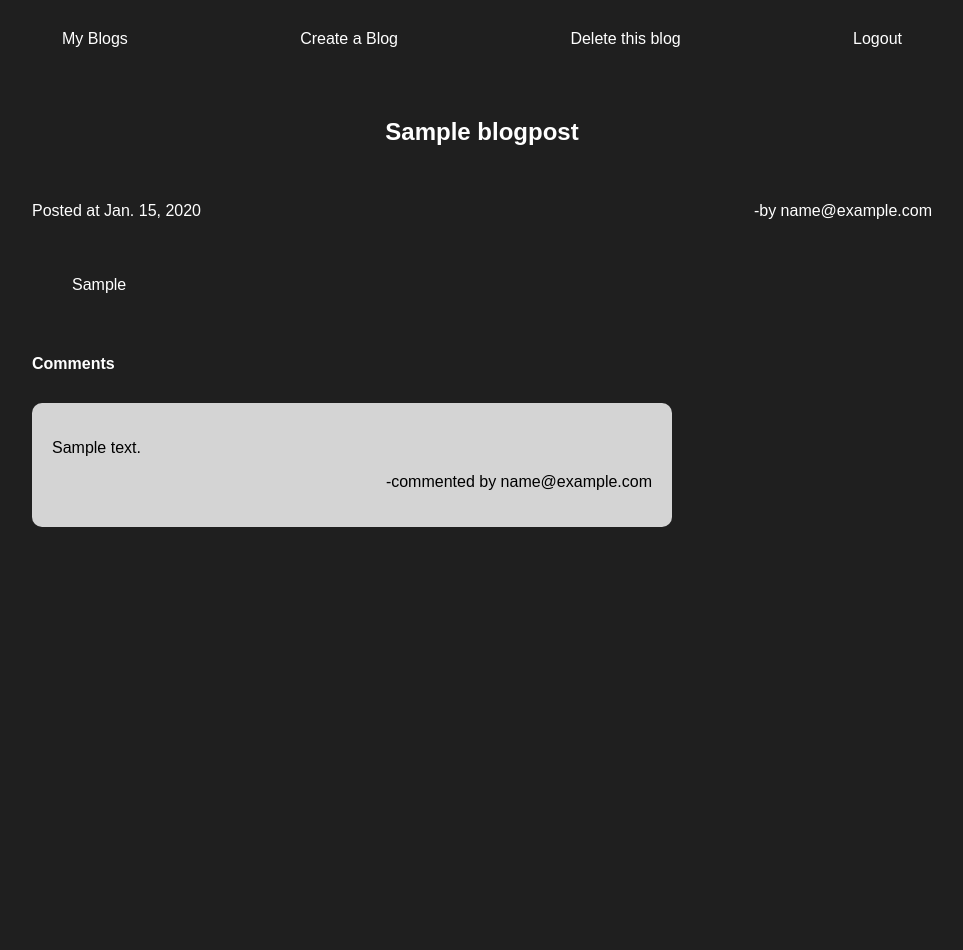
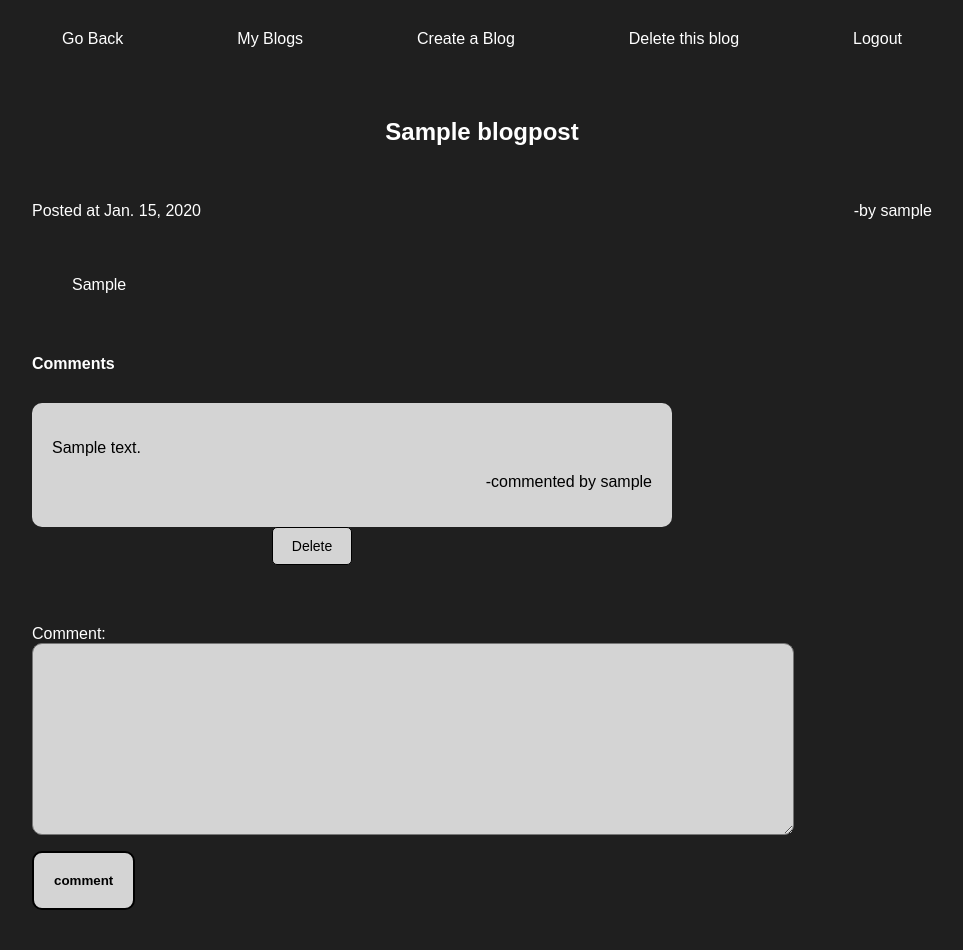
Before and after one commit to Inayath-Hussain/Blog, a Django app: page /1/ in a window 1280 px wide. Shown: the whole page, without its empty margins (158-1121 px from the left). Before the commit the page ends 527 px from the top, so only its background shows below. Run offline with Django 4.2, Linux system fonts and the light colour scheme; a user stored in the database is signed in; tables that the repository leaves empty hold one stand-in row (values such as "Sample post").

Commit message:
added comment functionality

```diff
--- a/Blog/settings.py
+++ b/Blog/settings.py
@@ -25,7 +25,7 @@
 SECRET_KEY = config('SECRET_KEY')
 
 # SECURITY WARNING: don't run with debug turned on in production!
-DEBUG = True
+DEBUG = False
 
 ALLOWED_HOSTS = ['localhost', '127.0.0.1']
 
--- a/blog_app/forms.py
+++ b/blog_app/forms.py
@@ -1,8 +1,14 @@
 from django.forms import ModelForm
-from .models import BlogPost
+from .models import BlogPost, Comments
 
 
 class CreateForm(ModelForm):
     class Meta:
         model = BlogPost
         fields = ['title', 'blog']
+
+
+class CommentForm(ModelForm):
+    class Meta:
+        model = Comments
+        fields = ['comment']
--- a/blog_app/models.py
+++ b/blog_app/models.py
@@ -14,7 +14,7 @@
     # image
 
     class Meta:
-        ordering = ['created_at']
+        ordering = ['-created_at']
 
 
 class Comments(models.Model):
@@ -23,3 +23,7 @@
     comment = models.TextField()
     blog = models.ForeignKey(BlogPost,
                              on_delete=models.CASCADE, related_name='comments')
+    created_at = models.DateTimeField(auto_now_add=True, null=True)
+
+    class Meta:
+        ordering = ['-created_at']
--- a/blog_app/templates/blog_app/home.html
+++ b/blog_app/templates/blog_app/home.html
@@ -21,7 +21,7 @@
     <a href="{% url 'detail-blog' blog.id %}">
         <div class="blogs">
             <h3 style="justify-content: center;">{{blog.title}}</h3>
-            <p style="justify-content: right; display: flex;">-by {{blog.owner}}</p>
+            <p style="justify-content: right; display: flex;">-by {{blog.owner.username}}</p>
         </div>
 
     </a>
--- a/blog_app/templates/blog_app/listuserblog.html
+++ b/blog_app/templates/blog_app/listuserblog.html
@@ -17,10 +17,7 @@
     <div class="blogs">
         <h3>{{item.title}}</h3>
         <p>{{item.created_at}}</p>
-        <!-- {% for comment in item.comments.all %}
-        {{comment.owner}}
-        {{comment.comment}}
-        {% endfor %} -->
+
     </div>
         {% endfor %}
 
--- a/blog_app/templates/blog_app/viewblog.html
+++ b/blog_app/templates/blog_app/viewblog.html
@@ -2,6 +2,7 @@
 {% block content %}
 
 <nav>
+    <a href="{% url 'home' %}">Go Back</a>
     {% if request.user.username %}
     <a href="{% url 'list-userblog' %}">My Blogs</a>
     <a href="{% url 'postblog' %}">Create a Blog</a>
@@ -20,7 +21,7 @@
 </div>
 <div class="details">
     <p> Posted at {{blog.created_at}}</p>
-    <p> -by {{blog.owner}}</p>
+    <p> -by {{blog.owner.username}}</p>
 
 </div>
 <div class="blog">
@@ -28,12 +29,27 @@
 
 </div>
 <h4>Comments</h4>
-{% for comment in blog.comments.all %}
+{% for comment in comments %}
 <div class="comments">
     <p>{{comment.comment}}</p>
-    <p style="justify-content: right;display:flex;"> -commented by {{comment.owner}}</p>
+    <p style="justify-content: right;display:flex;"> -commented by {{comment.owner.username}}</p>
 
 </div>
+{% if comment.owner == request.user %}
+    <a href="{% url 'deletecomment' blog.id comment.id  %}">
+        <input type="submit" class="button" value="Delete">
+
+    </a>
+
+{% endif %}
 {% endfor %}
 
+<div class="commentform">
+    <form method="post">
+        {% csrf_token %}
+        {{form.as_p}}
+        <input type="submit" value="comment">
+    </form>
+</div>
+
 {% endblock content %}
--- a/blog_app/urls.py
+++ b/blog_app/urls.py
@@ -11,5 +11,7 @@
     path('logout/', LogoutView.as_view(next_page='home'), name='logout'),
     path('register/', views.BlogRegistrationView.as_view(), name='register'),
     path('postblog/', views.postblog, name='postblog'),
-    path('deleteblog/<int:pk>', views.deleteblog, name='deleteblog')
+    path('deleteblog/<int:pk>/', views.deleteblog, name='deleteblog'),
+    path('deletecomment/<int:b>/<int:pk>',
+         views.deletecomment, name='deletecomment')
 ]
--- a/blog_app/views.py
+++ b/blog_app/views.py
@@ -5,7 +5,7 @@
 from django.contrib.auth.views import LoginView
 from django.views.generic import FormView
 from .models import BlogPost, Comments
-from .forms import CreateForm
+from .forms import CreateForm, CommentForm
 from users import forms
 
 
@@ -38,17 +38,25 @@
 
 @login_required
 def listuserblogs(request):
-    blogs = BlogPost.objects.prefetch_related(
-        'comments').filter(owner=request.user)
+    blogs = BlogPost.objects.filter(owner=request.user)
     context = {'blogs': blogs}
     return render(request, 'blog_app/listuserblog.html', context)
 
 
 @login_required
 def detailuserblogs(request, pk):
-    blog = BlogPost.objects.prefetch_related(
-        'comments').filter(owner=request.user).get(id=pk)
-    context = {'blog': blog}
+    blog = BlogPost.objects.filter(
+        owner=request.user).select_related('owner').get(id=pk)
+    comment = Comments.objects.filter(blog=blog).select_related('owner')
+    form = CommentForm()
+    context = {'blog': blog, 'comments': comment, 'form': form}
+
+    if request.method == 'POST':
+        extra_fields = Comments(owner=request.user, blog=blog)
+        form = CommentForm(request.POST, instance=extra_fields)
+        if form.is_valid():
+            form.save()
+            return redirect('detail-userblog')
     return render(request, 'blog_app/viewuserblog.html', context)
 
 
@@ -79,13 +87,36 @@
 
 
 def listblogs(request):
-    blogs = BlogPost.objects.all()
+    blogs = BlogPost.objects.select_related('owner').all()
     context = {'blogs': blogs}
     return render(request, 'blog_app/home.html', context)
 
 
 def detailblogs(request, pk):
+    blog = BlogPost.objects.prefetch_related('owner').get(id=pk)
+    comment = Comments.objects.filter(blog=blog).select_related('owner')
     if request.method == 'GET':
-        blog = BlogPost.objects.get(id=pk)
-        context = {'blog': blog}
+        form = CommentForm()
+        context = {'blog': blog, 'form': form, 'comments': comment}
+
+    if request.method == 'POST':
+        if not request.user.is_authenticated:
+            return redirect('login')
+
+        form = CommentForm(request.POST)
+        extra_fields = Comments(owner=request.user, blog=blog)
+        form = CommentForm(request.POST, instance=extra_fields)
+        if form.is_valid():
+            form.save()
+            return redirect('detail-blog', pk=pk)
     return render(request, 'blog_app/viewblog.html', context)
+
+
+def deletecomment(request, b, pk):
+    comment = Comments.objects.get(id=pk)
+    context = {'comment': comment}
+
+    if request.method == 'POST':
+        comment.delete()
+        return redirect('detail-blog', pk=b)
+    return render(request, 'blog_app/deletecomment.html', context)
--- a/static/css/main.css
+++ b/static/css/main.css
@@ -5,6 +5,7 @@
     max-width: 900px;
     margin: auto;
     align-content: center;
+    margin-bottom: 40px;
 }
 
 input {
@@ -79,9 +80,9 @@
 }
 
 .comments:hover {
-    margin-top: 10px;
-    margin-bottom: 10px;
-    padding: 30px;
+    /* margin-top: 10px;
+    margin-bottom: 10px; */
+    padding: 25px;
 }
 
 .login {
@@ -189,6 +190,25 @@
     width: 100%;
 }
 
+.deletecomment {
+    background-color: #d4d4d4;
+    color: #1f1f1f;
+    margin-top: 40px;
+    border-radius: 20px;
+    padding: 30px;
+    display: flex;
+    flex-direction: row;
+    justify-content: center;
+}
+
+.deletecomment input:hover {
+    background-color: #f5ac47;
+    color: #d4d4d4;
+    cursor: pointer;
+    border: solid;
+    font-weight: bold;
+}
+
 a {
     text-decoration: none;
 }
@@ -241,6 +261,45 @@
     background-color: #f5ac47;
 }
 
+.commentform p {
+    margin-top: 60px;
+}
+
+.commentform input {
+    width: fit-content;
+    font-weight: bold;
+}
+
+.commentform input:hover {
+    background-color: #f5ac47;
+    color: #fff;
+    cursor: pointer;
+}
+
+/* .commentbtn {
+    border: 1px solid;
+    background-color: #d4d4d4;
+    padding: 10px;
+    font-size: 14px;
+    border-radius: 5px;
+    cursor: pointer;
+    max-width: 80px;
+    margin-left: 240px;
+    margin-bottom: 30px;
+
+
+    border-style: solid;
+
+    font-family: Arial, Helvetica, sans-serif;
+    justify-content: center;
+    align-items: center;
+}
+
+.commentbtn:hover {
+    color: beige;
+    background-color: #f5ac47;
+} */
+
 .loginform {
     /* display: flex; */
     align-items: center;
```
Also changed, not shown: blog_app/templates/blog_app/deletecomment.html (added, +21 -0 lines), blog_app/templates/blog_app/viewuserblog.html (+8 -1 lines), blog_app/migrations/0003_alter_blogpost_options_comments_created_at.py (added), blog_app/migrations/0004_alter_comments_options.py (added), 1 other file.
